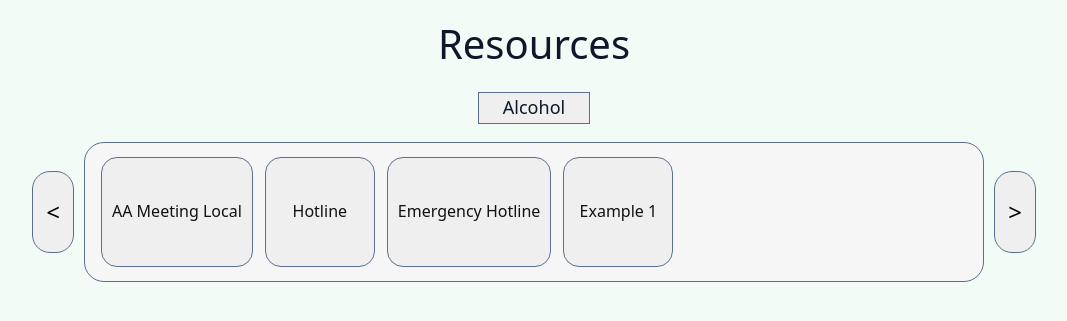
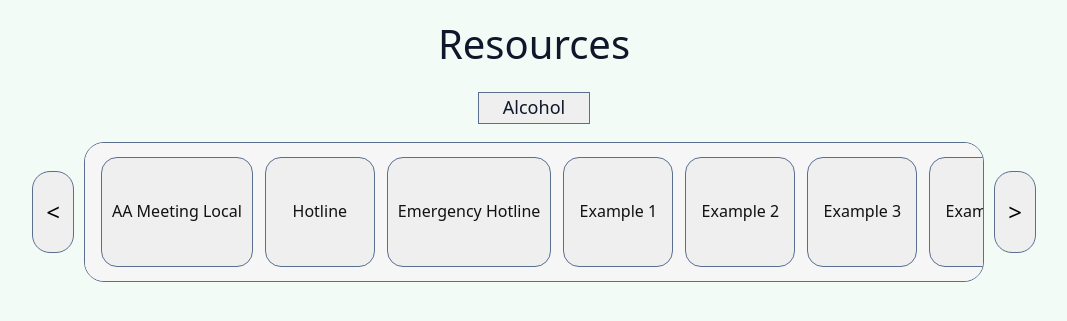
Before and after one commit to ShadowStorm0101/48_Hours_Forward, a Flask app: page /resources in a window 1280 px wide. Shown: the part 55-376 px from the top of the page, without its empty margins (106-1173 px from the left). Run offline with Flask 3, Linux system fonts and the light colour scheme; the visitor is signed in with stand-in values (Sample User, id 1); some libraries are stand-ins or nearby versions.

Commit message:
added scroll functionality to resource row

```diff
--- a/app/templates/resources.html
+++ b/app/templates/resources.html
@@ -22,10 +22,15 @@
       <button class="scroll-btn">&lt;</button>
 
       <div class="resource-row">
-        <a href="#" class="resource-card">AA Meeting Local</a>
-        <a href="#" class="resource-card">Hotline</a>
-        <a href="#" class="resource-card">Emergency Hotline</a>
-        <a href="#" class="resource-card">Example 1</a>
+          <a href="#" class="resource-card">AA Meeting Local</a>
+          <a href="#" class="resource-card">Hotline</a>
+          <a href="#" class="resource-card">Emergency Hotline</a>
+          <a href="#" class="resource-card">Example 1</a>
+          <a href="#" class="resource-card">Example 2</a>
+          <a href="#" class="resource-card">Example 3</a>
+          <a href="#" class="resource-card">Example 4</a>
+          <a href="#" class="resource-card">Example 5</a>
+          <a href="#" class="resource-card">Example 6</a>
       </div>
 
       <button class="scroll-btn">&gt;</button>
@@ -35,3 +40,31 @@
 
 </div>
 {% endblock %}
+
+{% block scripts %}
+<script>
+
+// get all scroll buttons + rows
+const rows = document.querySelectorAll(".resource-row");
+const buttons = document.querySelectorAll(".scroll-btn");
+
+// loop through each row
+rows.forEach((row, index) => {
+
+    const leftBtn = buttons[index * 2];
+    const rightBtn = buttons[index * 2 + 1];
+
+    // scroll left
+    leftBtn.addEventListener("click", () => {
+        row.scrollBy({ left: -200, behavior: "smooth" });
+    });
+
+    // scroll right
+    rightBtn.addEventListener("click", () => {
+        row.scrollBy({ left: 200, behavior: "smooth" });
+    });
+
+});
+
+</script>
+{% endblock %}
```
